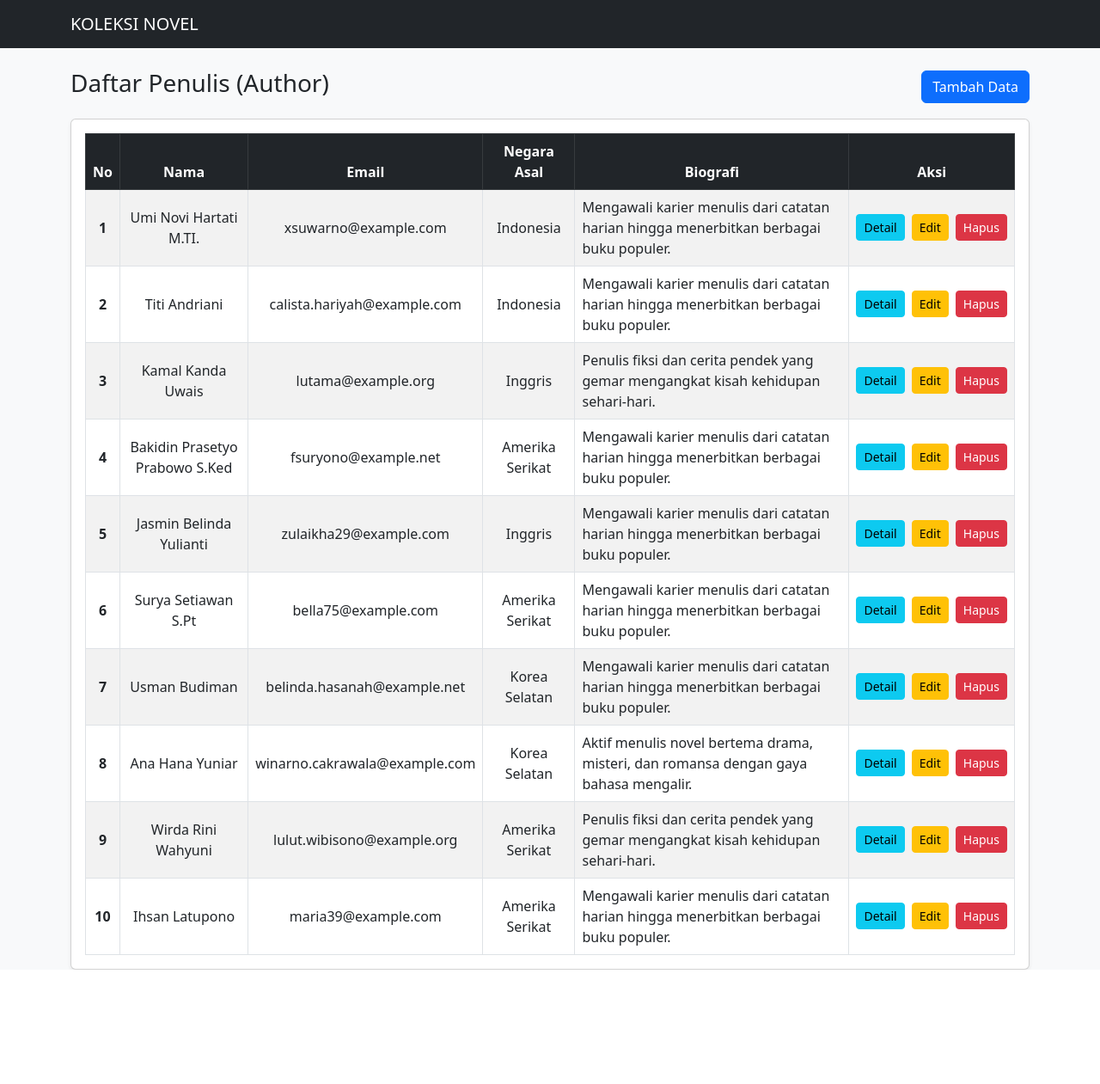
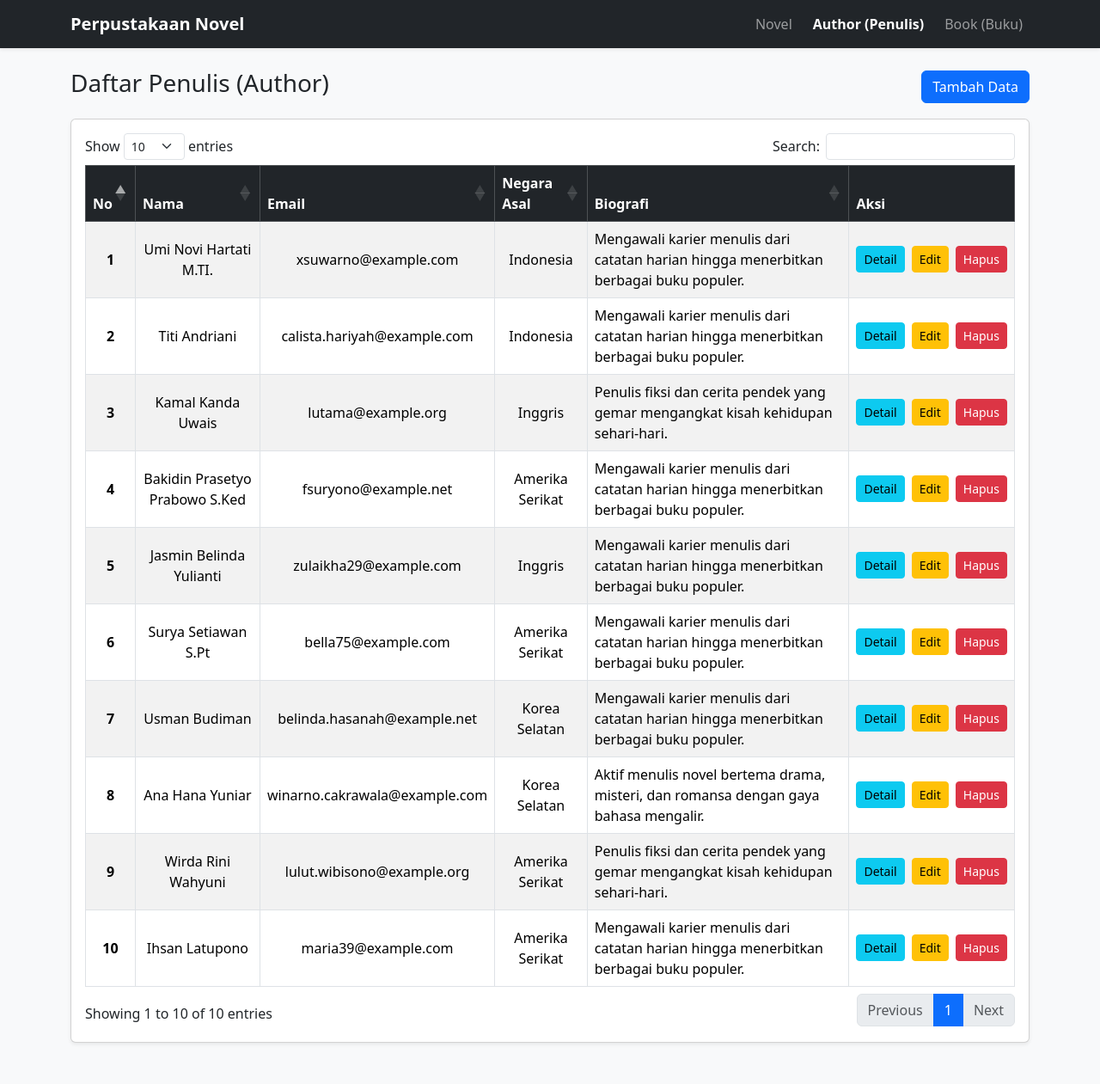
Before and after one commit to angelinasunrisemudin/tugas-pemrograman-web-2, a Laravel app: page /authors in a window 1280 px wide. Shown: the whole page at 86% size. Before the commit the page ends 1128 px from the top, so only its background shows below. Run offline with Laravel 12, Linux system fonts and the light colour scheme; data comes from the database, SQL or seed files in the repository; some libraries are stand-ins or nearby versions.

Commit message:
feat: implementasi DataTables pada seluruh halaman index ketiga table

```diff
--- a/resources/views/authors/index.blade.php
+++ b/resources/views/authors/index.blade.php
@@ -16,7 +16,8 @@
     <div class="card shadow-sm">
         <div class="card-body">
             <div class="table-responsive">
-                <table class="table table-bordered table-striped table-hover text-center align-middle mb-0">
+                <table id="authors-table"
+                    class="table table-bordered table-striped table-hover text-center align-middle mb-0">
                     <thead class="table-dark">
                         <tr>
                             <th>No</th>
@@ -28,7 +29,7 @@
                         </tr>
                     </thead>
                     <tbody>
-                        @forelse ($authors as $author)
+                        @foreach ($authors as $author)
                             <tr>
                                 <th>{{ $loop->iteration }}</th>
                                 <td>{{ $author->nama }}</td>
@@ -51,14 +52,27 @@
                                     </div>
                                 </td>
                             </tr>
-                        @empty
-                            <tr>
-                                <td colspan="6" class="text-center">Belum ada data penulis.</td>
-                            </tr>
-                        @endforelse
+                        @endforeach
                     </tbody>
                 </table>
             </div>
         </div>
     </div>
 @endsection
+
+@push('scripts')
+    <script>
+        $(document).ready(function() {
+            $('#authors-table').DataTable({
+                language: {
+                    url: 'https://cdn.datatables.net/plug-ins/1.13.8/i18n/id.json'
+                },
+                columnDefs: [{
+                    orderable: false,
+                    searchable: false,
+                    targets: -1
+                }]
+            });
+        });
+    </script>
+@endpush
--- a/resources/views/layouts/app.blade.php
+++ b/resources/views/layouts/app.blade.php
@@ -4,23 +4,57 @@
 <head>
     <meta charset="UTF-8">
     <meta name="viewport" content="width=device-width, initial-scale=1.0">
-    <title>Novel Angelina</title>
-    <!-- Memanggil CSS Bootstrap agar tampilan rapi -->
-    <link href="https://cdn.jsdelivr.net/npm/bootstrap@5.3.0/dist/css/bootstrap.min.css" rel="stylesheet">
+    <title>Aplikasi Manajemen Novel</title>
+
+
+    <link href="https://cdn.jsdelivr.net/npm/bootstrap@5.3.3/dist/css/bootstrap.min.css" rel="stylesheet">
+
+
+    <link href="https://cdn.datatables.net/1.13.8/css/dataTables.bootstrap5.min.css" rel="stylesheet">
+
+    @stack('styles')
 </head>
 
 <body class="bg-light">
-    <!-- Bagian Navigasi Atas -->
-    <nav class="navbar navbar-dark bg-dark mb-4">
+    <nav class="navbar navbar-expand-lg navbar-dark bg-dark shadow-sm mb-4">
         <div class="container">
-            <a class="navbar-brand" href="/novels">KOLEKSI NOVEL</a>
+            <a class="navbar-brand fw-bold" href="{{ route('novels.index') }}">Perpustakaan Novel</a>
+            <button class="navbar-toggler" type="button" data-bs-toggle="collapse" data-bs-target="#navbarNav"
+                aria-controls="navbarNav" aria-expanded="false" aria-label="Toggle navigation">
+                <span class="navbar-toggler-icon"></span>
+            </button>
+            <div class="collapse navbar-collapse" id="navbarNav">
+                <ul class="navbar-nav ms-auto gap-2">
+                    <li class="nav-item">
+                        <a class="nav-link {{ request()->routeIs('novels.*') ? 'active fw-semibold' : '' }}"
+                            href="{{ route('novels.index') }}">Novel</a>
+                    </li>
+                    <li class="nav-item">
+                        <a class="nav-link {{ request()->routeIs('authors.*') ? 'active fw-semibold' : '' }}"
+                            href="{{ route('authors.index') }}">Author (Penulis)</a>
+                    </li>
+                    <li class="nav-item">
+                        <a class="nav-link {{ request()->routeIs('books.*') ? 'active fw-semibold' : '' }}"
+                            href="{{ route('books.index') }}">Book (Buku)</a>
+                    </li>
+                </ul>
+            </div>
         </div>
     </nav>
 
-    <!-- Bagian Konten Utama -->
-    <div class="container">
+    <main class="container mb-5">
         @yield('content')
-    </div>
+    </main>
+
+
+    <script src="https://code.jquery.com/jquery-3.7.1.min.js"></script>
+    <script src="https://cdn.jsdelivr.net/npm/bootstrap@5.3.3/dist/js/bootstrap.bundle.min.js"></script>
+
+
+    <script src="https://cdn.datatables.net/1.13.8/js/jquery.dataTables.min.js"></script>
+    <script src="https://cdn.datatables.net/1.13.8/js/dataTables.bootstrap5.min.js"></script>
+
+    @stack('scripts')
 </body>
 
 </html>
```
Also changed, not shown: resources/views/books/index.blade.php (+21 -7 lines), resources/views/novels/index.blade.php (+25 -3 lines).
